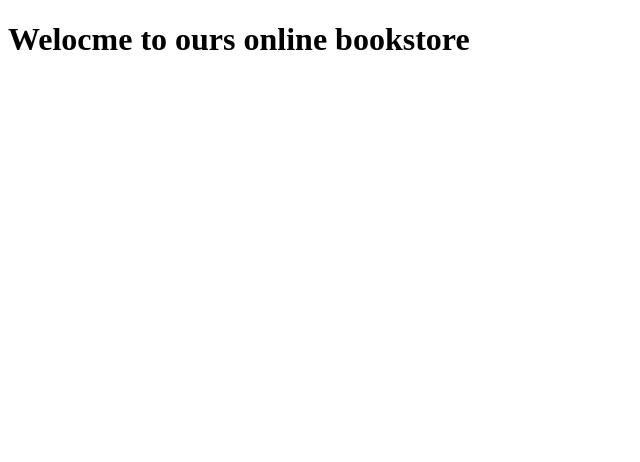
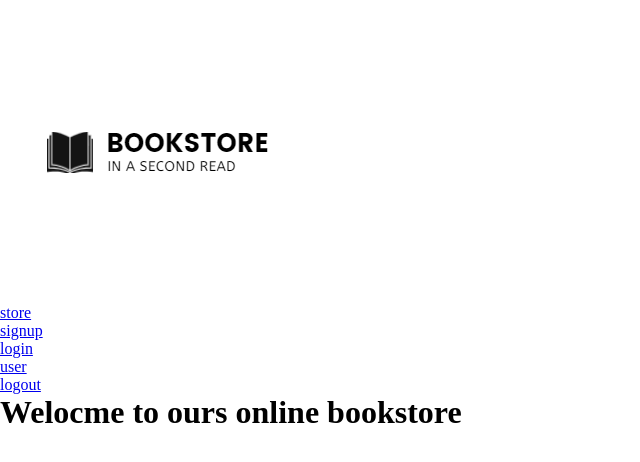
Before and after one commit to leviayelin/online_bookstore, a Django app: page /store/ in a window 1280 px wide. Shown: the top 462 px of the page, without its empty margins (0-640 px from the left). Run offline with Django 5.2, Linux system fonts and the light colour scheme.

Commit message:
adding css file

```diff
--- /dev/null
+++ b/bookstore/static/css/layout.css
@@ -0,0 +1,5 @@
+*{
+    margin:0;
+    padding:0;
+    box-sizing:border-box;
+}
--- a/bookstore/templates/layout.html
+++ b/bookstore/templates/layout.html
@@ -1,12 +1,30 @@
 <!DOCTYPE html>
 <html lang="en">
 <head>
+    {% load static %}
     <meta charset="UTF-8">
     <meta name="viewport" content="width=device-width, initial-scale=1.0">
     <title>Document</title>
+    <link rel="stylesheet" href="{% static 'css/layout.css'%}">
 </head>
 <body>
+    <div class="wrapper">
+        <header>
+            <div>
+                <img src="{% static 'images/logo.png' %}" alt="logo_image">
+            </div>
+            <nav>
+                <ul>
+                    <li><a href="#">store</a></li>
+                    <li><a href="#">signup</a></li>
+                    <li><a href="#">login</a></li>
+                    <li><a href="#">user</a></li>
+                    <li><a href="#">logout</a></li>
+                </ul>
+            </nav>
+        </header>
     {% block content %}
     {% endblock %}
+    </div>
 </body>
 </html>
```
Also changed, not shown: bookstore/static/images/logo.png (added).
